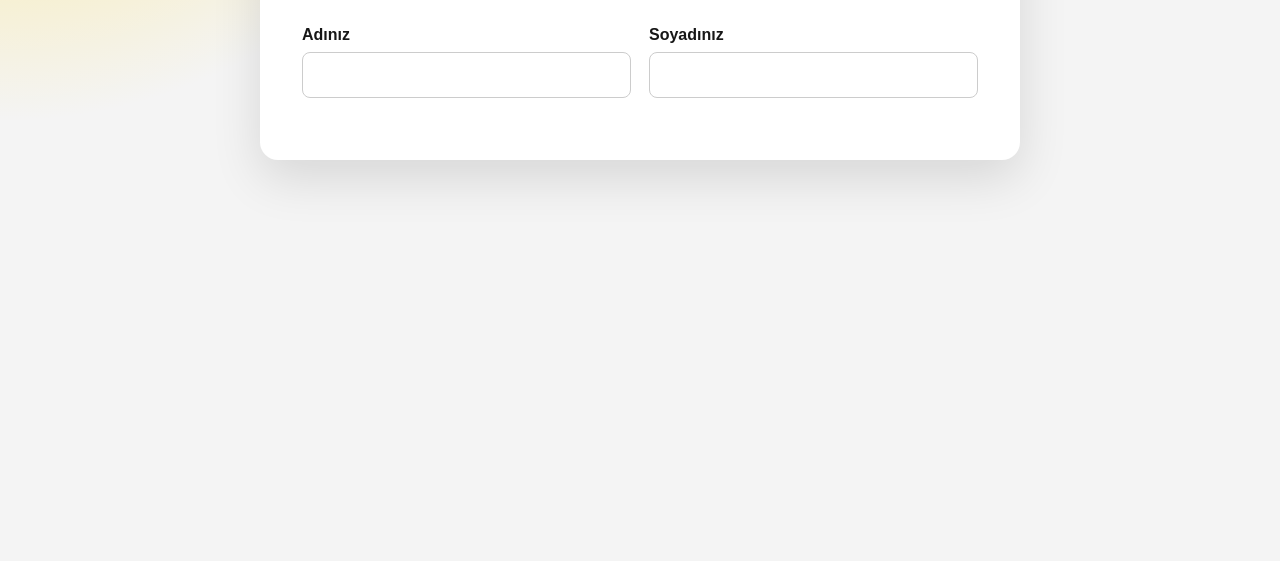
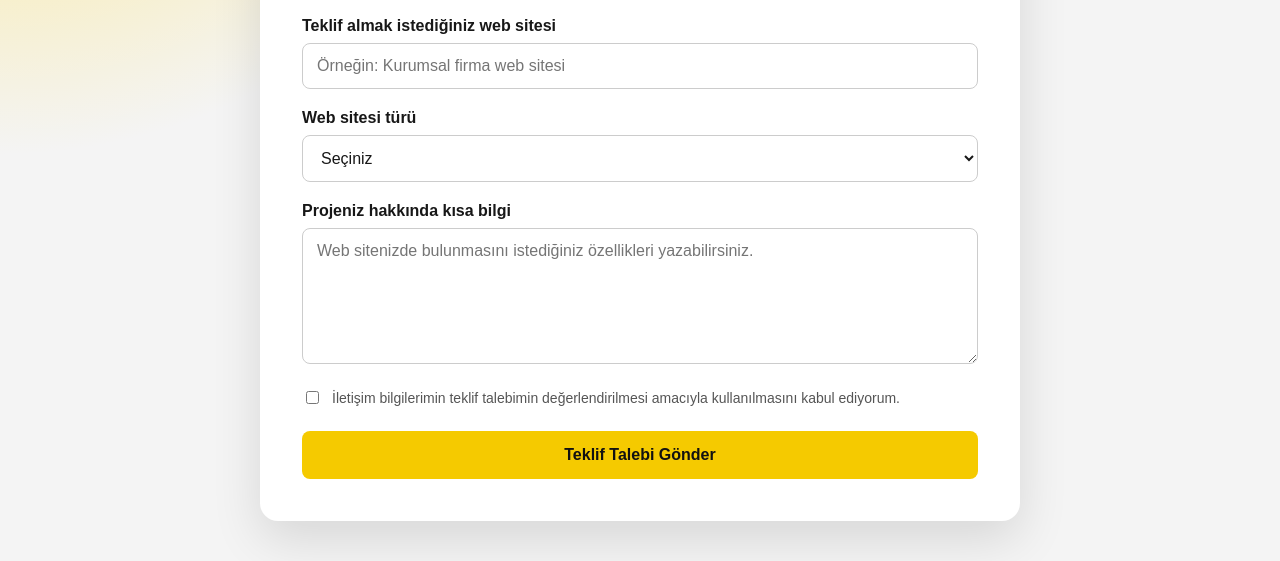
Before and after one commit to ibrahimgokyar/opendart-teklif, a plain HTML site: page index.html in a window 1280 px wide. Shown: the part 407-968 px from the top of the page. Before the commit the page ends 800 px from the top, so only its background shows below. Drawn offline with Linux system fonts and the light colour scheme.

Commit message:
form tamamlandı

```diff
--- a/index.html
+++ b/index.html
@@ -41,6 +41,98 @@
                     </div>
 
                 </div>
+                     <div class="form-grubu">
+                    <label for="email">E-posta adresiniz</label>
+
+                    <input
+                        type="email"
+                        id="email"
+                        name="email"
+                        maxlength="150"
+                        autocomplete="email"
+                        required
+                    >
+                </div>
+                 <div class="form-grubu">
+                    <label for="websiteAdi">
+                        Teklif almak istediğiniz web sitesi
+                    </label>
+
+                    <input
+                        type="text"
+                        id="websiteAdi"
+                        name="websiteAdi"
+                        maxlength="150"
+                        placeholder="Örneğin: Kurumsal firma web sitesi"
+                        required
+                    >
+                </div>
+                 <div class="form-grubu">
+                    <label for="websiteTuru">Web sitesi türü</label>
+
+                    <select
+                        id="websiteTuru"
+                        name="websiteTuru"
+                        required
+                    >
+                        <option value="">Seçiniz</option>
+                        <option value="Kurumsal Web Sitesi">
+                            Kurumsal Web Sitesi
+                        </option>
+                        <option value="E-Ticaret Sitesi">
+                            E-Ticaret Sitesi
+                        </option>
+                        <option value="Eğitim Platformu">
+                            Eğitim Platformu
+                        </option>
+                        <option value="Kişisel Web Sitesi">
+                            Kişisel Web Sitesi
+                        </option>
+                        <option value="Mobil Uygulama">
+                            Mobil Uygulama
+                        </option>
+                        <option value="Diğer">
+                            Diğer
+                        </option>
+                    </select>
+                </div>
+                   <div class="form-grubu">
+                    <label for="aciklama">
+                        Projeniz hakkında kısa bilgi
+                    </label>
+
+                    <textarea
+                        id="aciklama"
+                        name="aciklama"
+                        rows="6"
+                        maxlength="2000"
+                        placeholder="Web sitenizde bulunmasını istediğiniz özellikleri yazabilirsiniz."
+                        required
+                    ></textarea>
+                </div>
+                  <label class="onay-alani">
+                    <input
+                        type="checkbox"
+                        id="kvkkOnay"
+                        required
+                    >
+
+                    <span>
+                        İletişim bilgilerimin teklif talebimin
+                        değerlendirilmesi amacıyla kullanılmasını kabul ediyorum.
+                    </span>
+                </label>
+                 <button type="submit" id="gonderButonu">
+                    Teklif Talebi Gönder
+                </button>
+
+
+                <div
+                    id="sonucMesaji"
+                    class="sonuc-mesaji"
+                    role="status"
+                    aria-live="polite"
+                ></div>
             </form>
 
         </section>
--- a/style.css
+++ b/style.css
@@ -98,6 +98,62 @@ textarea {
     resize: vertical;
 }
 
+.onay-alani {
+    display: flex;
+    align-items: flex-start;
+    gap: 10px;
+    margin-bottom: 22px;
+    color: #555555;
+    font-size: 14px;
+    line-height: 1.5;
+}
+
+.onay-alani input {
+    width: auto;
+    margin-top: 3px;
+}
+
+button {
+    width: 100%;
+    padding: 15px 20px;
+    color: #111111;
+    background-color: #f5ca00;
+    border: 0;
+    border-radius: 8px;
+    font-size: 16px;
+    font-weight: 700;
+    cursor: pointer;
+}
+
+button:hover {
+    background-color: #e5bb00;
+}
+
+button:disabled {
+    cursor: not-allowed;
+    opacity: 0.65;
+}
+
+.sonuc-mesaji {
+    display: none;
+    margin-top: 20px;
+    padding: 14px;
+    border-radius: 8px;
+    line-height: 1.5;
+}
+
+.sonuc-mesaji.basarili {
+    display: block;
+    color: #155724;
+    background-color: #d4edda;
+}
+
+.sonuc-mesaji.hatali {
+    display: block;
+    color: #721c24;
+    background-color: #f8d7da;
+}
+
 
 @media (max-width: 650px) {
     .teklif-kutusu {
```
